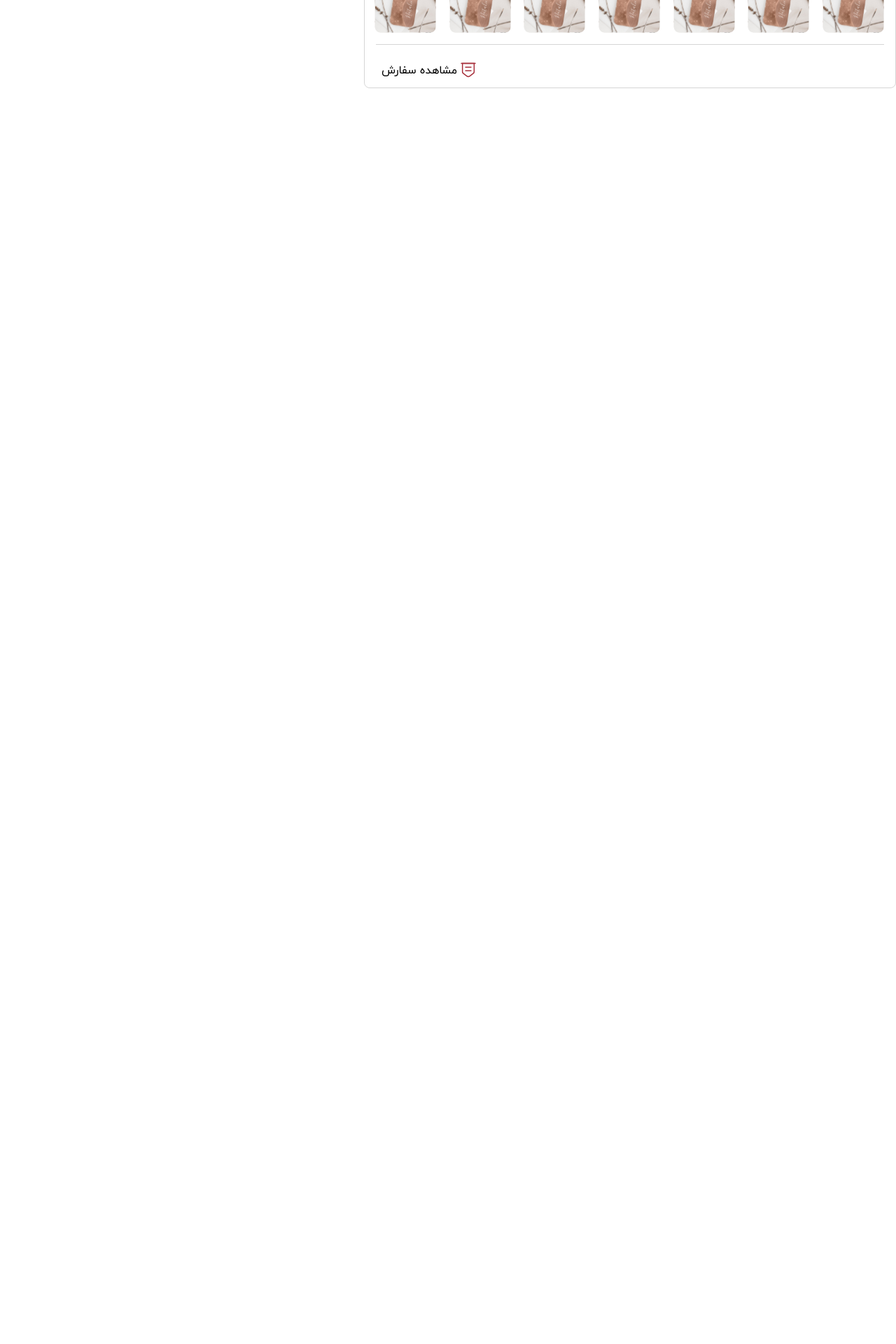
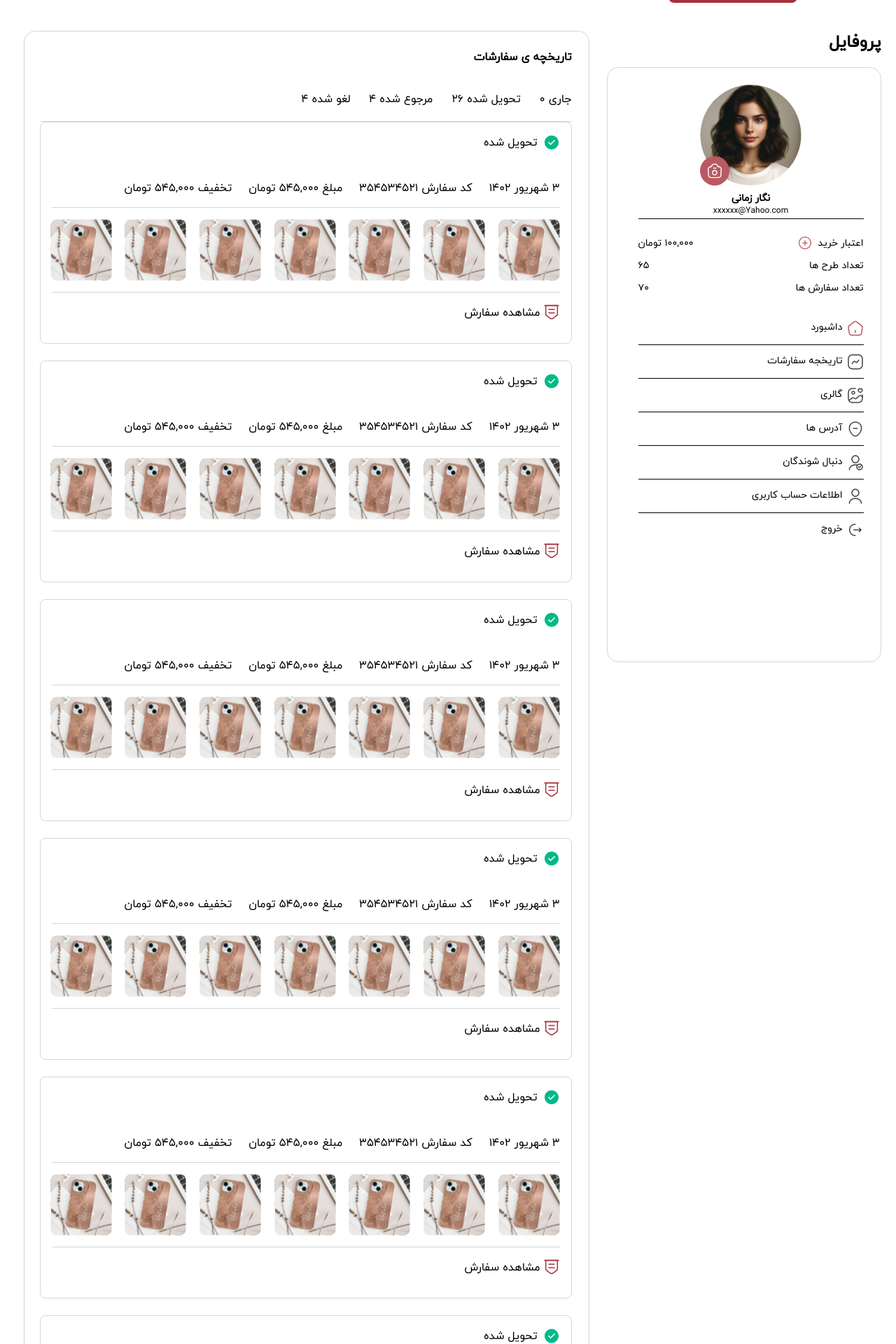
Before and after one commit to Zeinab-Jannati/UI403-4-WD-Customme-Project, a React (Vite) app: page / in a window 1280 px wide. Shown: the part 180-2100 px from the top of the page at 70% size. Before the commit the page ends 800 px from the top, so only its background shows below. Built offline with nearby package versions, Linux system fonts and the light colour scheme.

Commit message:
Implement Orders History Page

```diff
--- a/src/components/OrderStatus.jsx
+++ b/src/components/OrderStatus.jsx
@@ -35,7 +35,7 @@ const OrderStatus = () => {
             <hr className='w-full' style={{ borderColor: "var(--color-custome-gray-4)"}}/>
 
             <div className='relative w-full'>
-                <span className='flex gap-[0.25rem] w-[9.5rem] h-[2.5rem] absolute left-0 whitespace-nowrap items-center justify-center'>
+                <span className='flex gap-[0.25rem] w-[9.5rem] h-[2.5rem]'>
                     <img src={ billIcon } alt="bill-icon" className='w-[1.5rem] h-[1.5rem]'/>
                     مشاهده سفارش
                 </span>
--- a/src/main.jsx
+++ b/src/main.jsx
@@ -27,8 +27,8 @@ createRoot(document.getElementById('root')).render(
         <Route path="*" element={<NotFound />} /> */}
         {/* <Route path="/" element={<ProfileSidebar />} />  */}
         {/* <Route path="/" element={<UserProfile />} />  */}
-        <Route path="/" element={<OrderStatus />} />
-        {/* <Route path="/" element={<OrdersHistory />} />  */}
+        {/* <Route path="/" element={<OrderStatus />} />  */}
+        <Route path="/" element={<OrdersHistory />} />
         {/* <Route path="/" element={<OrdersSummary />} />  */}
         {/* <Route path="/" element={<ProductCard />} />  */}
       </Routes>
--- a/src/pages/OrdersHistory.jsx
+++ b/src/pages/OrdersHistory.jsx
@@ -6,8 +6,12 @@ import Navbar from '../components/Navbar'
 import MainMenu from '../components/MainMenu'
 import Footer from '../components/Footer'
 import ProfileSidebar from '../components/ProfileSidebar'
+import OrderStatus from '../components/OrderStatus'
 
 import productPic from '../assets/images/product-image.svg'
+
+import leftCarousel from '../assets/icons/left-carousel.svg'
+import rightCarousel from '../assets/icons/right-carousel.svg'
 
 
 const OrdersHistory = () => {
@@ -15,25 +19,56 @@ const OrdersHistory = () => {
         <>
         <Navbar />
         <MainMenu />
-        <div className='flex justify-center mt-[2rem] overflow-hidden'>
+        <div className='flex justify-center mt-[2rem]'>
             <div className='flex gap-[1.5625rem]'>
                 <ProfileSidebar />
-                <div className='w-[50.5rem] h-[215.875rem]'>
-                    <h2 className='font-extrabold'>تاریخچه ی سفارشات</h2>
-
-
-                    <div className='w-full border-b' style={{ borderColor: "var(--color-custome-gray-4)"}}>
-                        <div className="flex w-[27.5625rem] h-[2rem] gap-[1.6875rem]">
-                            <button>جاری ۰</button>
-                            <button>تحویل شده ۲۶</button>
-                            <button>مرجوع شده ۴</button>
-                            <button>لغو شده ۴</button>
+                {/* todo: h-[215.875rem] */}
+                <div className='w-[50.5rem] h-auto'>
+                    <div className='border rounded-[16px] flex flex-col flex-1 p-[1.5rem]' style={{ borderColor: "var(--color-custome-gray-4)"}}>
+                        <h2 className='font-extrabold mb-[2rem]' style={{ marginBottom: "2rem"}}>تاریخچه ی سفارشات</h2>
+                        <div className='w-[47.5rem] border-b' style={{ borderColor: "var(--color-custome-gray-4)"}}>
+                            <div className="flex w-[27.5625rem] h-[2rem] gap-[1.6875rem] mb-[1rem]">
+                                <button>جاری ۰</button>
+                                <button>تحویل شده ۲۶</button>
+                                <button>مرجوع شده ۴</button>
+                                <button>لغو شده ۴</button>
+                            </div>
+                        </div>
+                        <div className='flex flex-col gap-[1.5rem]'>
+                            <OrderStatus />
+                            <OrderStatus />
+                            <OrderStatus />
+                            <OrderStatus />
+                            <OrderStatus />
+                            <OrderStatus />
+                            <OrderStatus />
+                            <OrderStatus />
+                            <OrderStatus />
+                            <OrderStatus />
+                            <OrderStatus />
                         </div>
                     </div>
-
-                    <div>
+                    <div className='flex w-[50.5rem] h-[3.5rem] mb-[3.5rem] mt-[1rem] gap-[0.75rem] items-center justify-between'>
+                        <img src={ rightCarousel } alt="right-carousel" className='w-[2.5rem] h-[2.5rem]' />
+                        <div className='rounded-[2rem] border justify-center items-center flex py-[0.75rem] px-[2.3125rem]' style={{ borderColor: "var(--color-custome-gray-4)"}}>
+                            <div className='flex gap-[1.5rem]'>
+                                <div className='w-[2rem] h-[2rem] rounded-full border text-center'>۵۰</div>
+                                <div className='w-[2rem] h-[2rem] rounded-full text-center'>...</div>
+                                <div className='w-[2rem] h-[2rem] rounded-full border text-center'>۹</div>
+                                <div className='w-[2rem] h-[2rem] rounded-full border text-center'>۸</div>
+                                <div className='w-[2rem] h-[2rem] rounded-full border text-center'>۷</div>
+                                <div className='w-[2rem] h-[2rem] rounded-full border text-center'>۶</div>
+                                <div className='w-[2rem] h-[2rem] rounded-full border text-center'>۵</div>
+                                <div className='w-[2rem] h-[2rem] rounded-full border text-center'>۴</div>
+                                <div className='w-[2rem] h-[2rem] rounded-full border text-center'>۳</div>
+                                <div className='w-[2rem] h-[2rem] rounded-full border text-center'>۲</div>
+                                <div className='w-[2rem] h-[2rem] rounded-full border text-center'>۱</div>
+                            </div>
+                        </div>
+                        <img src={ leftCarousel } alt="left-carousel" className='w-[2.5rem] h-[2.5rem]'/>
 
                     </div>
+
                 </div>
             </div>
         </div>
```
Also changed, not shown: src/assets/icons/left-carousel.svg (added), src/assets/icons/right-carousel.svg (added).
